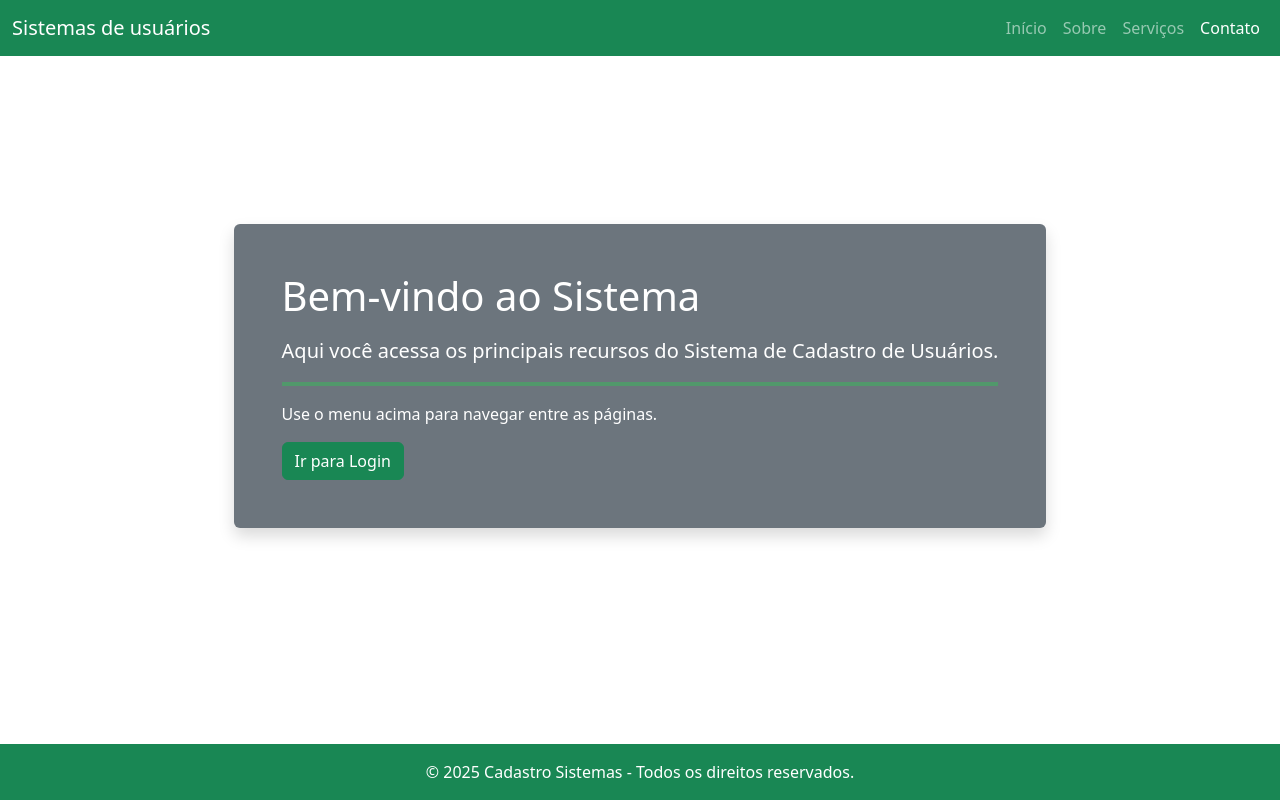
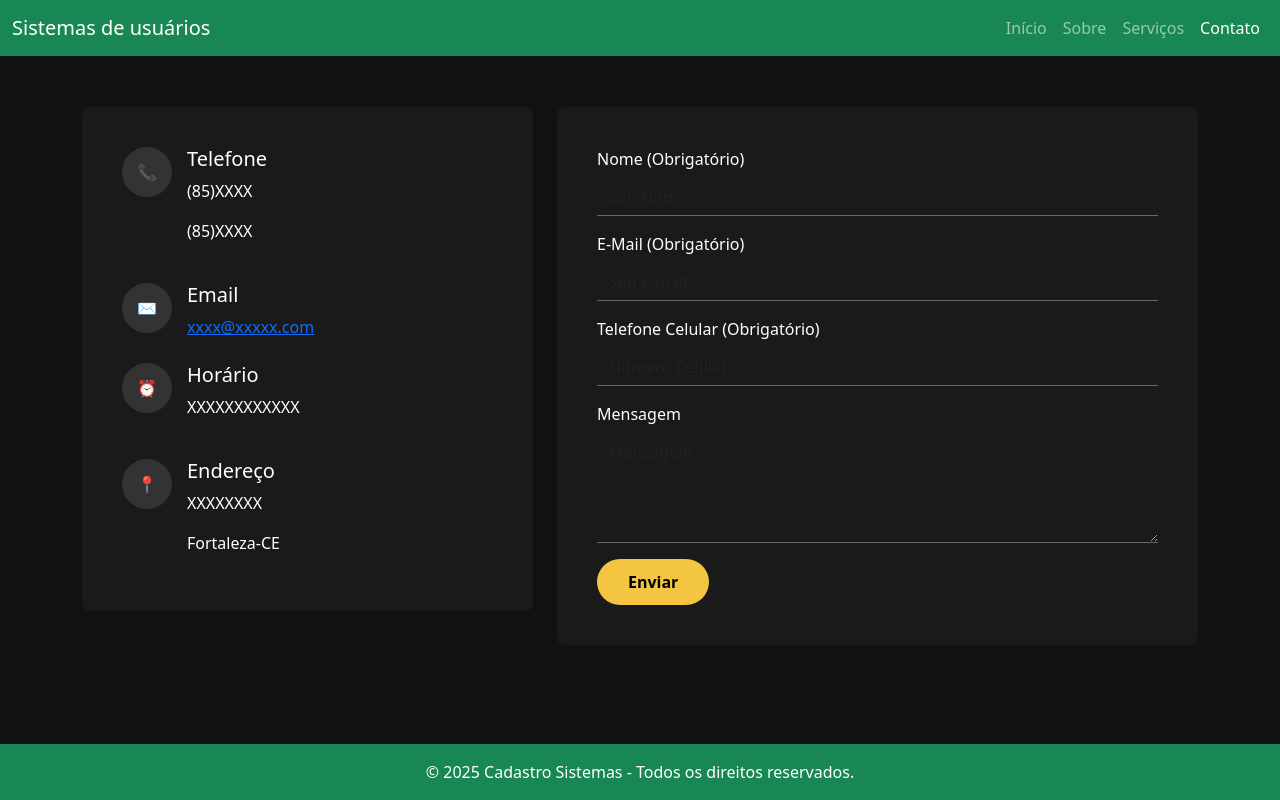
Before and after one commit to Kauan-emanuel/Trabalho1-de-front-end, a plain HTML site: page front_end_trabalho/paginas/contato.html in a window 1280 px wide. Drawn offline with nearby package versions, Linux system fonts and the light colour scheme.

Commit message:
Add files via upload

```diff
--- a/front_end_trabalho/paginas/contato.html
+++ b/front_end_trabalho/paginas/contato.html
@@ -5,44 +5,148 @@
     <title>Contato</title>
     <link href="https://cdn.jsdelivr.net/npm/bootstrap@5.3.2/dist/css/bootstrap.min.css" rel="stylesheet">
     <script src="https://cdn.jsdelivr.net/npm/bootstrap@5.3.2/dist/js/bootstrap.bundle.min.js"></script>
-</head>
+    <style>
+        body {
+            background-color: #111; /* fundo escuro */
+            color: #fff;
+        }
+        .contact-info h5 {
+            font-weight: bold;
+        }
+        .contact-info p,
+        .contact-info a {
+            color: #f4c542; /* amarelo dourado */
+            margin-bottom: 0.5rem;
+            display: block;
+        }
+        .form-control, .form-control:focus {
+            background-color: transparent;
+            border: none;
+            border-bottom: 1px solid #666;
+            border-radius: 0;
+            color: #fff;
+            box-shadow: none;
+        }
+        .btn-enviar {
+            background-color: #f4c542;
+            color: #000;
+            font-weight: bold;
+            border-radius: 50px;
+            padding: 10px 30px;
+        }
+        .btn-enviar:hover {
+            background-color: #d4a919;
+        }
+        .contact-card {
+            background-color: #1a1a1a;
+            padding: 40px;
+            border-radius: 8px;
+        }
+        .icon-circle {
+            width: 50px;
+            height: 50px;
+            border-radius: 50%;
+            background: #333;
+            display: flex;
+            align-items: center;
+            justify-content: center;
+            margin-right: 15px;
+        }
+    </style>
 </head>
 <body class="d-flex flex-column min-vh-100">
     <!-- Navbar -->
     <nav class="navbar navbar-expand-lg navbar-dark bg-success">
         <div class="container-fluid">
-            <a class="navbar-brand" href="../index.html"> Sistemas de usuários</a>
-                <button class="navbar-toggler" type="button" data-bs-toggle="collapse" data-bs-target="#navbarNav">
-                    <span class="navbar-toggler-icon"></span>
-                </button>
+            <a class="navbar-brand" href="../index.html">Sistemas de usuários</a>
+            <button class="navbar-toggler" type="button" data-bs-toggle="collapse" data-bs-target="#navbarNav">
+                <span class="navbar-toggler-icon"></span>
+            </button>
             <div class="collapse navbar-collapse" id="navbarNav">
                 <ul class="navbar-nav ms-auto">
-                    <li class="nav-item">
-                        <a class="nav-link" href="#">Início</a>
-                    </li>
-                    <li class="nav-item">
-                        <a class="nav-link" href="#">Sobre</a>
-                    </li>
-                    <li class="nav-item">
-                        <a class="nav-link" href="#">Serviços</a>
-                    </li>
-                    <li class="nav-item">
-                        <a class="nav-link active" href="#">Contato</a>
-                    </li>
+                    <li class="nav-item"><a class="nav-link" href="#">Início</a></li>
+                    <li class="nav-item"><a class="nav-link" href="#">Sobre</a></li>
+                    <li class="nav-item"><a class="nav-link" href="#">Serviços</a></li>
+                    <li class="nav-item"><a class="nav-link active" href="#">Contato</a></li>
                 </ul>
             </div>
         </div>
     </nav>
 
-     <!-- BLOCO CENTRAL -->
+    <!-- BLOCO CENTRAL -->
     <main class="flex-grow-1 d-flex align-items-center justify-content-center">
-            <div class="p-5 bg-secondary shadow rounded text-white">
-                <h1 class="mb-3">Bem-vindo ao Sistema</h1>
-                <p class="lead">Aqui você acessa os principais recursos do Sistema de Cadastro de Usuários.</p>
-                <hr style="border: 2px solid rgb(0, 253, 55);">
-                <p>Use o menu acima para navegar entre as páginas.</p>
-                <a href="./paginas/login.html" class="btn btn-success">Ir para Login</a>
+        <div class="container py-5">
+            <div class="row g-4">
+                <!-- Lado Esquerdo (Informações de Contato) -->
+                <div class="col-md-5">
+                    <div class="contact-card">
+                        <div class="d-flex mb-4">
+                            <div class="icon-circle">
+                                📞
+                            </div>
+                            <div>
+                                <h5>Telefone</h5>
+                                <p>(85)XXXX</p>
+                                <p>(85)XXXX</p>
+                            </div>
+                        </div>
+                        <div class="d-flex mb-4">
+                            <div class="icon-circle">
+                                ✉️
+                            </div>
+                            <div>
+                                <h5>Email</h5>
+                                <a href="mailto:contato@grupotimestop.com.br">xxxx@xxxxx.com</a>
+                            </div>
+                        </div>
+                        <div class="d-flex mb-4">
+                            <div class="icon-circle">
+                                ⏰
+                            </div>
+                            <div>
+                                <h5>Horário</h5>
+                                <p>XXXXXXXXXXXX</p>
+                            </div>
+                        </div>
+                        <div class="d-flex">
+                            <div class="icon-circle">
+                                📍
+                            </div>
+                            <div>
+                                <h5>Endereço</h5>
+                                <p>XXXXXXXX</p>
+                                <p>Fortaleza-CE</p>
+                            </div>
+                        </div>
+                    </div>
+                </div>
+
+                <!-- Lado Direito (Formulário) -->
+                <div class="col-md-7">
+                    <div class="contact-card">
+                        <form>
+                            <div class="mb-3">
+                                <label class="form-label">Nome (Obrigatório)</label>
+                                <input type="text" class="form-control" placeholder="Seu Nome">
+                            </div>
+                            <div class="mb-3">
+                                <label class="form-label">E-Mail (Obrigatório)</label>
+                                <input type="email" class="form-control" placeholder="Seu E-mail">
+                            </div>
+                            <div class="mb-3">
+                                <label class="form-label">Telefone Celular (Obrigatório)</label>
+                                <input type="tel" class="form-control" placeholder="Número Celular">
+                            </div>
+                            <div class="mb-3">
+                                <label class="form-label">Mensagem</label>
+                                <textarea class="form-control" rows="4" placeholder="Mensagem"></textarea>
+                            </div>
+                            <button type="submit" class="btn btn-enviar">Enviar</button>
+                        </form>
+                    </div>
+                </div>
             </div>
+        </div>
     </main>
 
     <!-- Rodapé -->
```
Also changed, not shown: front_end_trabalho/paginas/teste.html (+6 -6 lines).
